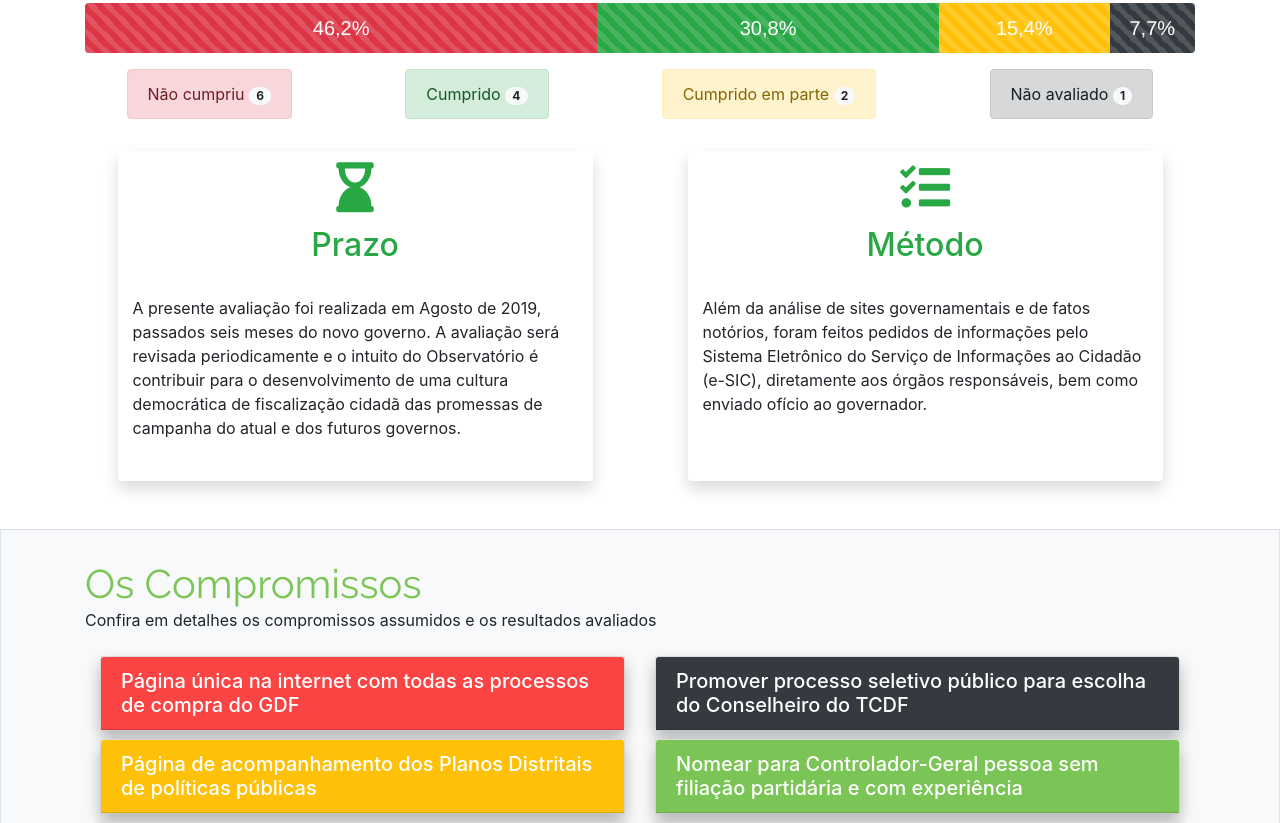
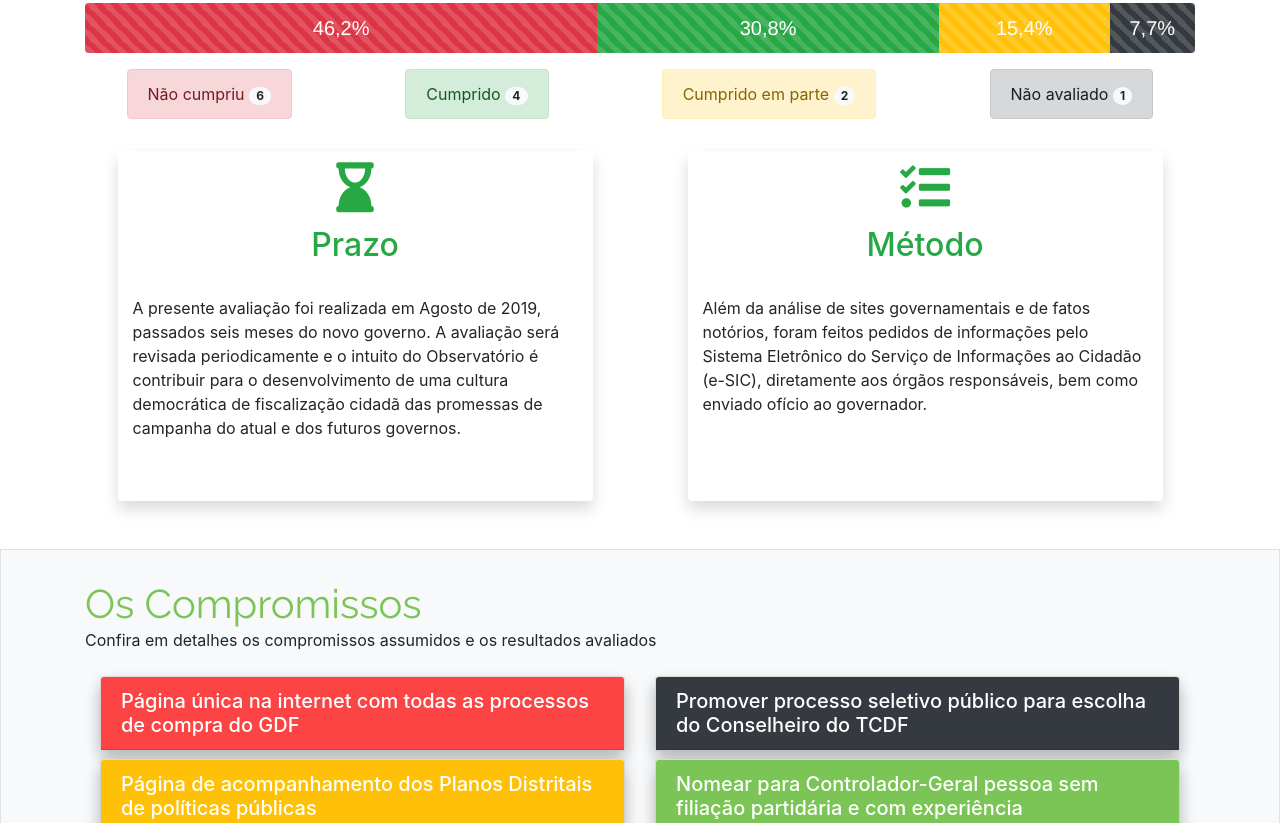
Before and after one commit to veniversun/Compromissos-GDF, a plain HTML site: page index.html in a window 1280 px wide. Shown: the part 665-1488 px from the top of the page. Drawn offline with nearby package versions, Linux system fonts and the light colour scheme; a web font is replaced by a local one.

Commit message:
tamanhos dos quadros

```diff
--- a/index.html
+++ b/index.html
@@ -181,7 +181,7 @@
 
 
     <div class="row justify-content-around mb-5">
-      <div class="col-md-5 col-sm-12 rounded shadow mt-2" style="height: 330px;">
+      <div class="col-md-5 col-sm-12 rounded shadow mt-2" style="height: 350px;">
         <div class="text-center" style="font-size: 50px;">
           <i class="fas fa-hourglass-end text-success"> </i>
         </div>
@@ -195,7 +195,7 @@
 
       </div>
 
-      <div class="col-md-5 col-sm-12 shadow rounded mt-2" style="height: 330px;">
+      <div class="col-md-5 col-sm-12 shadow rounded mt-2" style="height: 350px;">
         <div class="text-center" style="font-size: 50px;">
           <i class="fas fa-tasks text-success"></i>
         </div>
```
